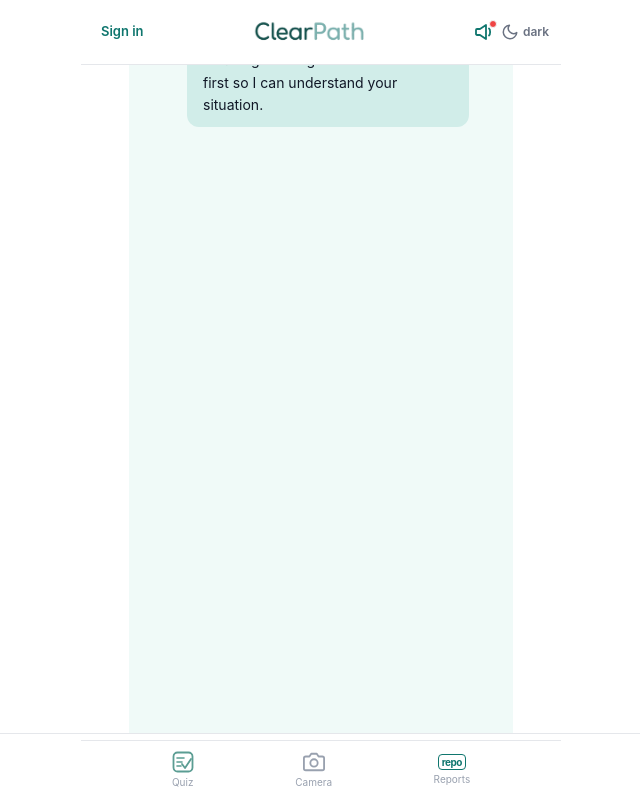
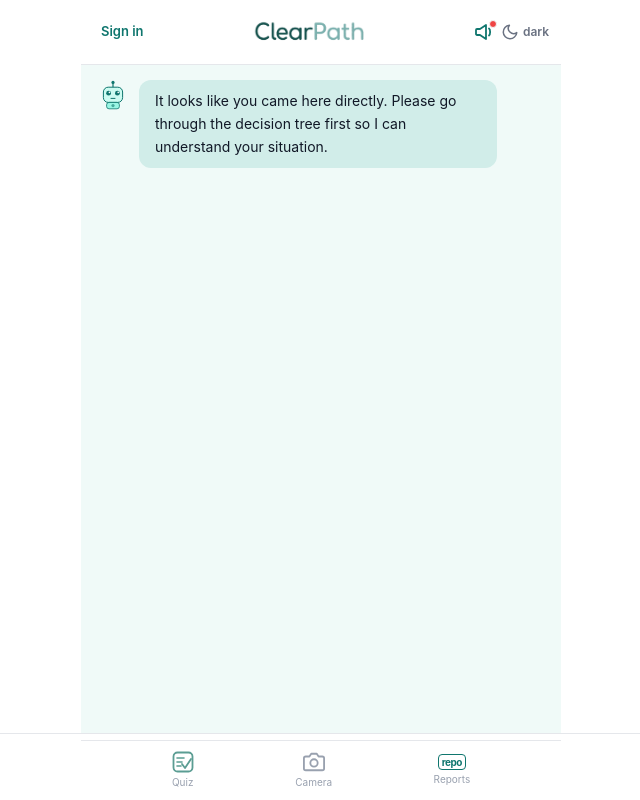
Before and after one commit to Viessley/ClearPath, a React (Vite) app in the folder clearpath-frontend/: page /ai-chat in a window 1280 px wide. Shown: the whole page, without its empty margins (319-959 px from the left). Built offline with nearby package versions, Linux system fonts and the light colour scheme.

Commit message:
fix: AIChatPage pt-20, max-w-[480px]

```diff
--- a/clearpath-frontend/src/Pages/AIChatPage.jsx
+++ b/clearpath-frontend/src/Pages/AIChatPage.jsx
@@ -150,11 +150,11 @@ export default function AIChatPage() {
   }
 
   return (
-    <div className="max-w-sm mx-auto min-h-screen flex flex-col" style={{ background: "var(--bg-accent-light)" }}>
+    <div className="max-w-[480px] mx-auto min-h-screen flex flex-col" style={{ background: "var(--bg-accent-light)" }}>
       <TopBar />
 
       {/* Chat messages */}
-      <div className="flex-1 px-4 py-4 overflow-y-auto pb-32">
+      <div className="flex-1 px-4 py-4 pt-20 overflow-y-auto pb-32">
         {messages.map((msg, i) => (
           <div key={i} className={`flex items-start gap-2.5 mb-4 ${msg.role === "user" ? "flex-row-reverse" : ""}`}>
             {msg.role === "ai" && <Mascot emotion="neutral" size={32} />}
```
